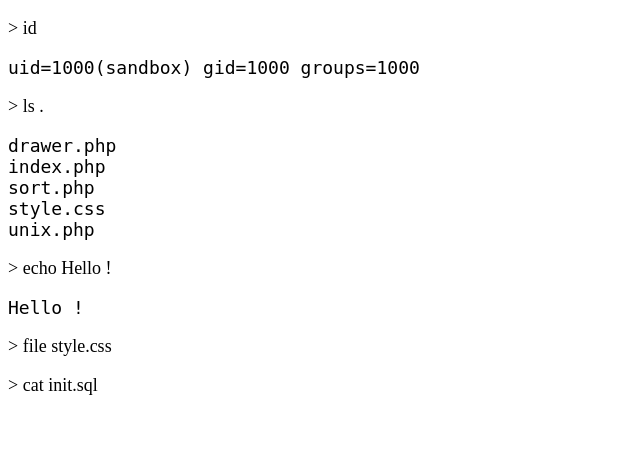
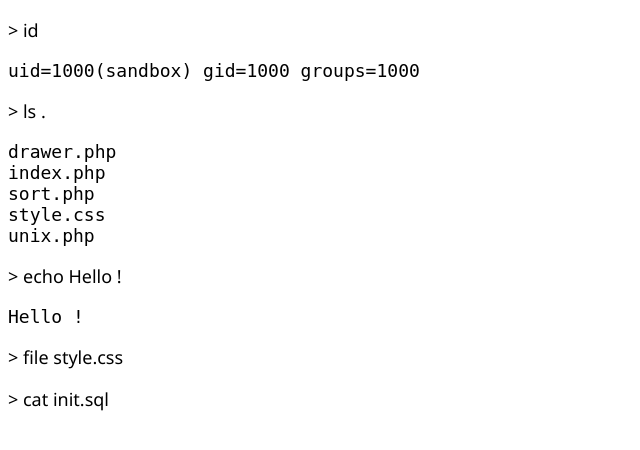
Before and after one commit to Un57a6L3/uni-rscir, a PHP site: page /unix.php in a window 1280 px wide. Shown: the top 450 px of the page, without its empty margins (0-640 px from the left). Run offline with PHP 8.4, Linux system fonts and the light colour scheme.

Commit message:
Style added

```diff
--- a/web/drawer.php
+++ b/web/drawer.php
@@ -5,6 +5,7 @@
 <head>
     <meta charset="UTF-8">
     <title>Фигуры</title>
+    <link rel="stylesheet" href="style.css" type="text/css"/>
     <style>
         svg>rect,
         svg>polygon,
--- a/web/sort.php
+++ b/web/sort.php
@@ -7,6 +7,7 @@
 <head>
     <meta charset="UTF-8">
     <title>Сортировка</title>
+    <link rel="stylesheet" href="style.css" type="text/css"/>
     <style>
         body {
             font-size: 24px;
--- a/web/style.css
+++ b/web/style.css
@@ -1,3 +1,6 @@
+html, body, p {
+    font-family: 'Segoe UI', Helvetica;
+}
 /* внешние границы таблицы серого цвета толщиной 1px */
 table {
     border: 1px solid grey;
--- a/web/unix.php
+++ b/web/unix.php
@@ -5,6 +5,7 @@
 <head>
     <meta charset="UTF-8">
     <title>Команды</title>
+    <link rel="stylesheet" href="style.css" type="text/css"/>
     <style>
         body {
             font-size: 18px;
```
